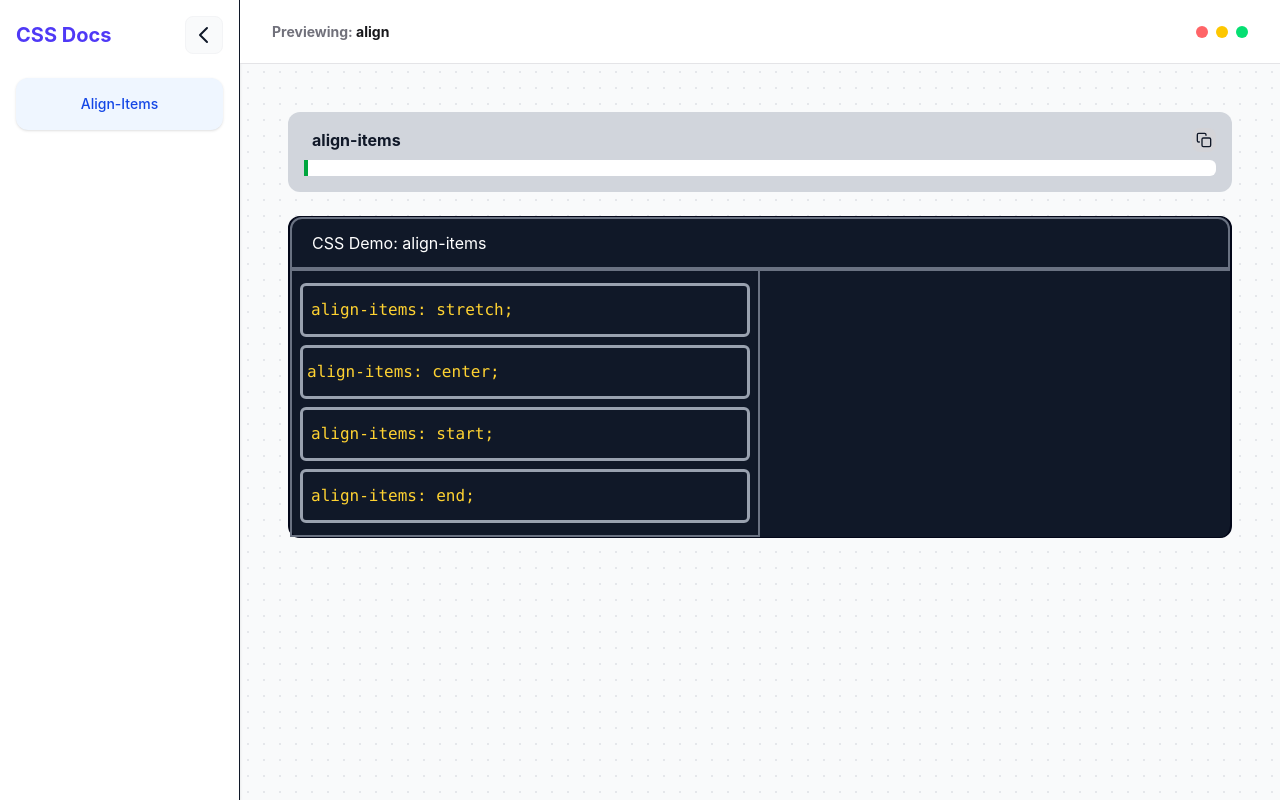
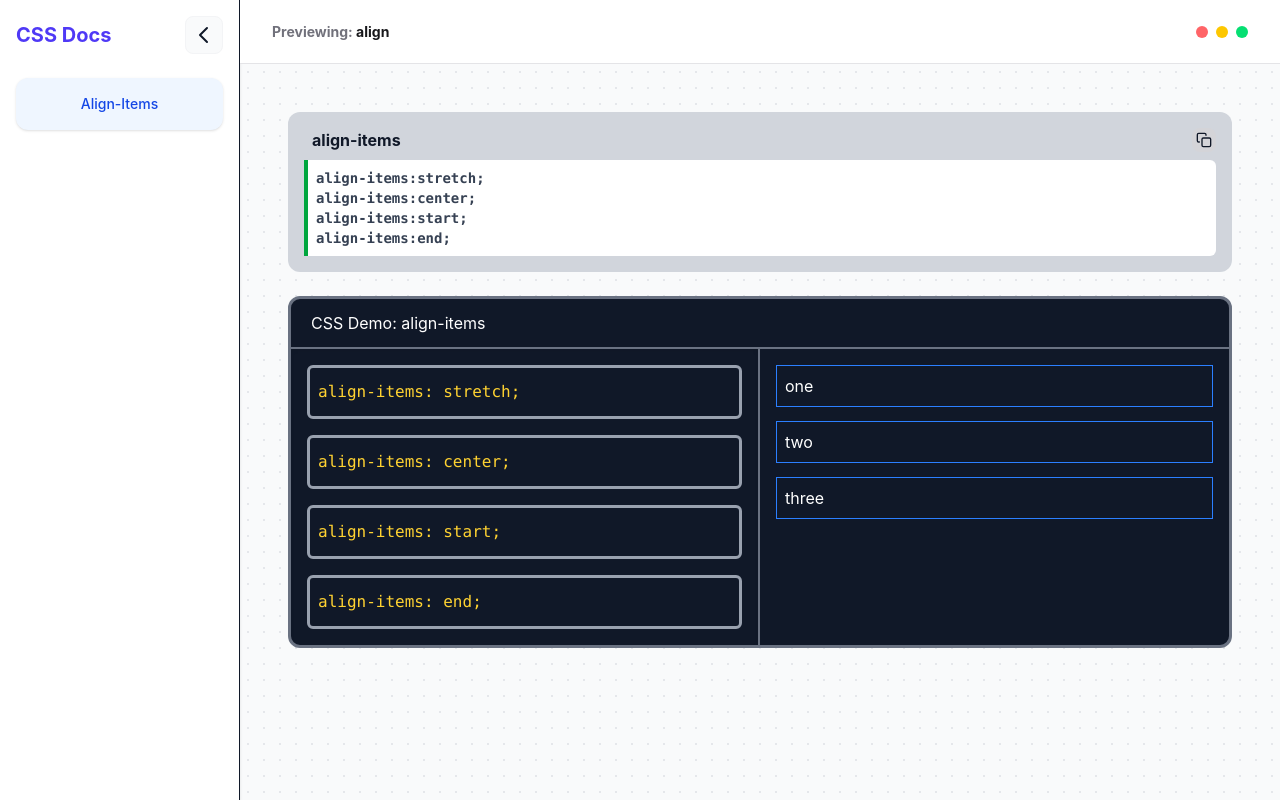
Before and after one commit to robitcode/cssdocs, a React (Vite) app: page / in a window 1280 px wide. Both pictures are taken after a click on the button "Align-Items". Built offline with nearby package versions, Linux system fonts and the light colour scheme.

Commit message:
Completed: align-items and added OutputComponent

```diff
--- a/src/App.jsx
+++ b/src/App.jsx
@@ -2,8 +2,8 @@ import { useState } from 'react'
 import './App.css'
 import Transitions from './guide/transition/Transitions';
 import DetailComponent from './components/DetailComponent';
-import GridLayout from './guide/grid-layout/AlignItems';
-import AlignItems from './guide/grid-layout/AlignItems';
+import GridLayout from './guide/box-positioning/AlignItems';
+import AlignItems from './guide/box-positioning/AlignItems';
 
   function App() {
     const [expanded, setExpanded] = useState(true);
--- /dev/null
+++ b/src/components/OutputComponent.jsx
@@ -0,0 +1,38 @@
+import { useState } from "react"
+
+export default function OutputComponent(props) {
+    const [state,setState] = useState('');
+    return (
+        <div className="text-white w-full border-3 overflow-hidden border-gray-500 bg-gray-900 h-fit rounded-xl">
+            <header className="h-fit text-white w-full border-b-2 rounded-tl-xl rounded-tr-xl border-gray-500 px-5 py-3">
+                {props.render.title}
+            </header>
+
+            {/* Column on mobile, Row on md/lg */}
+            <div className="flex flex-col md:flex-row w-full">
+
+                {/* Left Row: Menu with buttons! */}
+                {/* w-full on mobile, w-1/2 (50%) on desktop */}
+                <menu className="flex flex-col p-2 shadow-inner md:border-r-2 md:w-1/2 border-gray-500 w-full h-full">
+                    {
+                        props.render.buttons.map((b) => (
+                            <button
+                            key={b.name}
+                            className="m-2 rounded-md border-3 border-gray-400 flex text-amber-300 font-mono px-1 py-3 focus:border-blue-400"
+                            onClick={()=>setState(b.state)}>
+                                <p className=" mr-auto ml-1 w-fit">{b.name}</p>
+                            </button>
+                        ))
+                    }
+                </menu>
+
+                {/* Right Row: Output area */}
+                {/* w-full on mobile, w-1/2 (50%) on desktop */}
+
+                <output className="text-white block border-t-2 border-gray-500 p-4 min-h-50 w-full md:border-0 md:w-1/2">
+                    {props.render.output(state)}
+                </output>
+            </div>
+        </div>
+    )
+}
--- /dev/null
+++ b/src/guide/box-positioning/AlignItems.jsx
@@ -0,0 +1,43 @@
+import { useState } from "react";
+import DetailComponent from "../../components/DetailComponent";
+import OutputComponent from "../../components/OutputComponent";
+
+const code = `align-items:stretch;
+align-items:center;
+align-items:start;
+align-items:end;`
+
+export default function AlignItems() {
+    const ouputPanel = {
+        'title': "CSS Demo: align-items",
+        'buttons': [
+            {'name':'align-items: stretch;','state':'items-stretch'},
+            {'name':'align-items: center;','state':'items-center'},
+            {'name':'align-items: start;','state':'items-start'},
+            {'name':'align-items: end;','state':'items-end'}
+        ],
+        'output':(state)=>(
+            <div className="h-min flex flex-col gap-4 ">
+                <div className={`flex flex-col h-10 relative ${state}`}>
+                    <span className="p-2 h-fit border border-blue-500">one</span>
+                </div>
+                <div className={`flex flex-col h-10 relative ${state}`}>
+                    <span className="p-2 h-fit border border-blue-500">two</span>
+                </div>
+                <div className={`flex flex-col h-10 relative ${state}`}>
+                    <span className="p-2 h-fit border border-blue-500">three</span>
+                </div>
+            </div>
+        )
+    }
+
+    return (
+        <div className="min-h-screen w-full space-y-6">
+            <DetailComponent title="align-items" code={code} />
+
+            <OutputComponent render={ouputPanel} />
+        </div>
+
+
+    )
+}
--- a/src/guide/grid-layout/AlignItems.jsx
+++ /dev/null
@@ -1,51 +0,0 @@
-import DetailComponent from "../../components/DetailComponent";
-
-const code = ``
-
-export default function AlignItems() {
-    return (
-        <div className="min-h-screen w-full space-y-6">
-            <DetailComponent title="align-items" code={code} />
-
-            <div className="text-white w-full border border-x-2 border-slate-950 bg-gray-900 h-fit rounded-xl">
-                <header className="h-fit text-white w-full border-2 rounded-tl-xl rounded-tr-xl border-gray-500 px-5 py-3">
-                    CSS Demo: align-items
-                </header>
-
-                {/* Column on mobile, Row on md/lg */}
-                <div className="flex flex-col md:flex-row w-full">
-
-                    {/* Left Row: Menu with buttons! */}
-                    {/* w-full on mobile, w-1/2 (50%) on desktop */}
-                    <menu className="flex flex-col p-2 shadow-inner border-gray-500 border-2
-                        overflow-y-auto w-full md:w-1/2 h-full">
-
-                        <button className="my-1 rounded-md border-3 border-gray-400 flex text-amber-300 font-mono px-1 py-3 focus:border-blue-400">
-                            <p className=" mr-auto ml-1 w-fit">align-items: stretch;</p>
-                        </button>
-                        <button className="my-1 border-3 rounded-md border-gray-400 flex text-amber-300 font-mono px-1 py-3 outline-none focus:border-blue-400">
-                            align-items: center;
-                        </button>
-                        <button className="my-1 border-3 rounded-md border-gray-400 flex text-amber-300 font-mono px-1 py-3 outline-none focus:border-blue-400">
-                            <p className="mr-auto ml-1 w-fit">align-items: start;</p>
-                        </button>
-                        <button className="my-1 border-3 rounded-md border-gray-400 flex text-amber-300 font-mono px-1 py-3 outline-none focus:border-blue-400">
-                            <p className="mr-auto ml-1 w-fit">align-items: end;</p>
-                        </button>
-                    </menu>
-
-                    {/* Right Row: Output area */}
-                    {/* w-full on mobile, w-1/2 (50%) on desktop */}
-
-                    <output className="text-white border-t-2 border-gray-500 p-4 min-h-50 w-full md:w-1/2">
-                        <div>
-
-                        </div>
-                    </output>
-                </div>
-            </div>
-        </div>
-
-
-    )
-}
```
